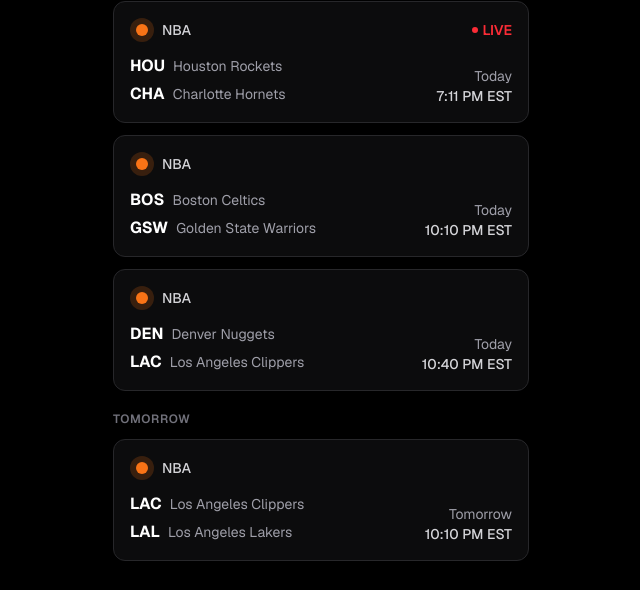
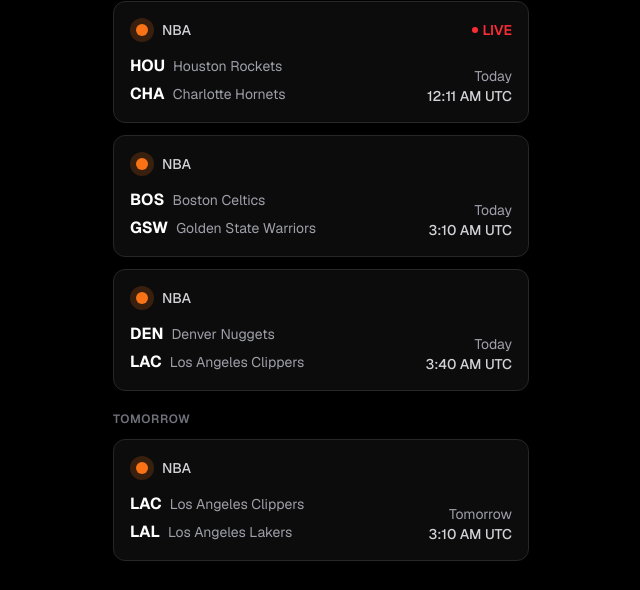
Before and after one commit to haosharon/live-sports, a Next.js app: page / in a window 1280 px wide. Shown: the part 269-859 px from the top of the page, without its empty margins (319-959 px from the left). Built offline with nearby package versions, Linux system fonts and the light colour scheme.

Commit message:
refactor: use local timezone consistently for date/time display
Extract shared date utilities into lib/date-utils.ts that use
Intl.DateTimeFormat with the browser's local timezone for all
date comparisons and formatting. Remove hardcoded America/New_York.

Co-Authored-By: unknown <>

```diff
--- a/components/GameCard.tsx
+++ b/components/GameCard.tsx
@@ -1,6 +1,7 @@
 'use client';
 
 import { Game, getTeamAbbreviation, SPORT_COLORS, DIVERGENCE_GAP_THRESHOLD } from '@/lib/types';
+import { getLocalDateLabel, getLocalTimeLabel } from '@/lib/date-utils';
 
 interface GameCardProps {
   game: Game;
@@ -21,35 +22,9 @@ function SportIcon({ sport }: { sport: string }) {
   );
 }
 
-function formatGameTime(gameTime: string): { dateLabel: string; timeLabel: string } {
-  const date = new Date(gameTime);
-  const now = new Date();
-  const today = new Date(now.getFullYear(), now.getMonth(), now.getDate());
-  const tomorrow = new Date(today);
-  tomorrow.setDate(tomorrow.getDate() + 1);
-  const gameDate = new Date(date.getFullYear(), date.getMonth(), date.getDate());
-
-  let dateLabel: string;
-  if (gameDate.getTime() === today.getTime()) {
-    dateLabel = 'Today';
-  } else if (gameDate.getTime() === tomorrow.getTime()) {
-    dateLabel = 'Tomorrow';
-  } else {
-    dateLabel = date.toLocaleDateString('en-US', { month: 'short', day: 'numeric' });
-  }
-
-  const timeLabel = date.toLocaleTimeString('en-US', {
-    hour: 'numeric',
-    minute: '2-digit',
-    timeZone: 'America/New_York',
-    timeZoneName: 'short',
-  });
-
-  return { dateLabel, timeLabel };
-}
-
 export default function GameCard({ game }: GameCardProps) {
-  const { dateLabel, timeLabel } = formatGameTime(game.gameTime);
+  const dateLabel = getLocalDateLabel(game.gameTime);
+  const timeLabel = getLocalTimeLabel(game.gameTime);
   const gapPercent = (game.maxDivergence * 100).toFixed(1);
   const showGap = game.maxDivergence >= DIVERGENCE_GAP_THRESHOLD;
 
--- a/components/GameList.tsx
+++ b/components/GameList.tsx
@@ -1,6 +1,7 @@
 'use client';
 
 import { Game } from '@/lib/types';
+import { getLocalDateGroupLabel } from '@/lib/date-utils';
 import GameCard from './GameCard';
 
 interface GameListProps {
@@ -13,25 +14,10 @@ interface DateGroup {
 }
 
 function groupByDate(games: Game[]): DateGroup[] {
-  const now = new Date();
-  const today = new Date(now.getFullYear(), now.getMonth(), now.getDate());
-  const tomorrow = new Date(today);
-  tomorrow.setDate(tomorrow.getDate() + 1);
-
   const groups: Map<string, Game[]> = new Map();
 
   for (const game of games) {
-    const date = new Date(game.gameTime);
-    const gameDate = new Date(date.getFullYear(), date.getMonth(), date.getDate());
-
-    let label: string;
-    if (gameDate.getTime() === today.getTime()) {
-      label = 'TODAY';
-    } else if (gameDate.getTime() === tomorrow.getTime()) {
-      label = 'TOMORROW';
-    } else {
-      label = date.toLocaleDateString('en-US', { month: 'short', day: 'numeric' }).toUpperCase();
-    }
+    const label = getLocalDateGroupLabel(game.gameTime);
 
     if (!groups.has(label)) {
       groups.set(label, []);
@@ -39,7 +25,7 @@ function groupByDate(games: Game[]): DateGroup[] {
     groups.get(label)!.push(game);
   }
 
-  return Array.from(groups.entries()).map(([label, games]) => ({ label, games }));
+  return Array.from(groups.entries()).map(([label, dateGames]) => ({ label, games: dateGames }));
 }
 
 export default function GameList({ games }: GameListProps) {
--- /dev/null
+++ b/lib/date-utils.ts
@@ -0,0 +1,75 @@
+// Shared date utilities that use the browser's local timezone consistently
+
+/**
+ * Get the local calendar date string (YYYY-MM-DD) for a given Date.
+ * Uses Intl.DateTimeFormat to extract year/month/day in the local timezone.
+ */
+function getLocalDateKey(date: Date): string {
+  const parts = new Intl.DateTimeFormat('en-US', {
+    year: 'numeric',
+    month: '2-digit',
+    day: '2-digit',
+  }).formatToParts(date);
+
+  const year = parts.find(p => p.type === 'year')!.value;
+  const month = parts.find(p => p.type === 'month')!.value;
+  const day = parts.find(p => p.type === 'day')!.value;
+
+  return `${year}-${month}-${day}`;
+}
+
+/**
+ * Get today's and tomorrow's local date keys for comparison.
+ */
+function getTodayTomorrowKeys(): { todayKey: string; tomorrowKey: string } {
+  const now = new Date();
+  const todayKey = getLocalDateKey(now);
+
+  const tomorrow = new Date(now);
+  tomorrow.setDate(tomorrow.getDate() + 1);
+  const tomorrowKey = getLocalDateKey(tomorrow);
+
+  return { todayKey, tomorrowKey };
+}
+
+/**
+ * Get a relative date label (Today/Tomorrow/formatted date) for a game time,
+ * using the browser's local timezone.
+ */
+export function getLocalDateLabel(gameTime: string): string {
+  const date = new Date(gameTime);
+  const gameKey = getLocalDateKey(date);
+  const { todayKey, tomorrowKey } = getTodayTomorrowKeys();
+
+  if (gameKey === todayKey) return 'Today';
+  if (gameKey === tomorrowKey) return 'Tomorrow';
+
+  return date.toLocaleDateString('en-US', { month: 'short', day: 'numeric' });
+}
+
+/**
+ * Get the uppercase section header label for date grouping,
+ * using the browser's local timezone.
+ */
+export function getLocalDateGroupLabel(gameTime: string): string {
+  const date = new Date(gameTime);
+  const gameKey = getLocalDateKey(date);
+  const { todayKey, tomorrowKey } = getTodayTomorrowKeys();
+
+  if (gameKey === todayKey) return 'TODAY';
+  if (gameKey === tomorrowKey) return 'TOMORROW';
+
+  return date.toLocaleDateString('en-US', { month: 'short', day: 'numeric' }).toUpperCase();
+}
+
+/**
+ * Format the time portion of a game time in the browser's local timezone.
+ */
+export function getLocalTimeLabel(gameTime: string): string {
+  const date = new Date(gameTime);
+  return date.toLocaleTimeString('en-US', {
+    hour: 'numeric',
+    minute: '2-digit',
+    timeZoneName: 'short',
+  });
+}
```
